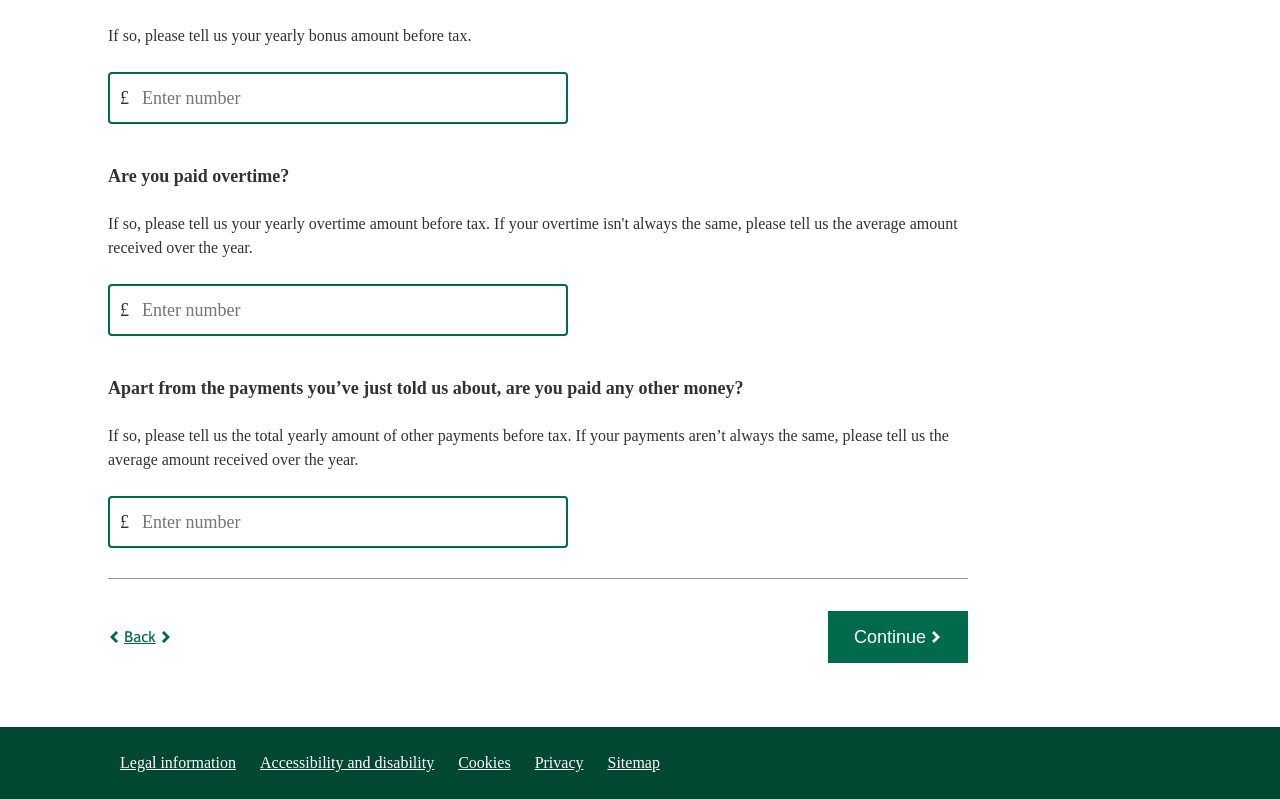
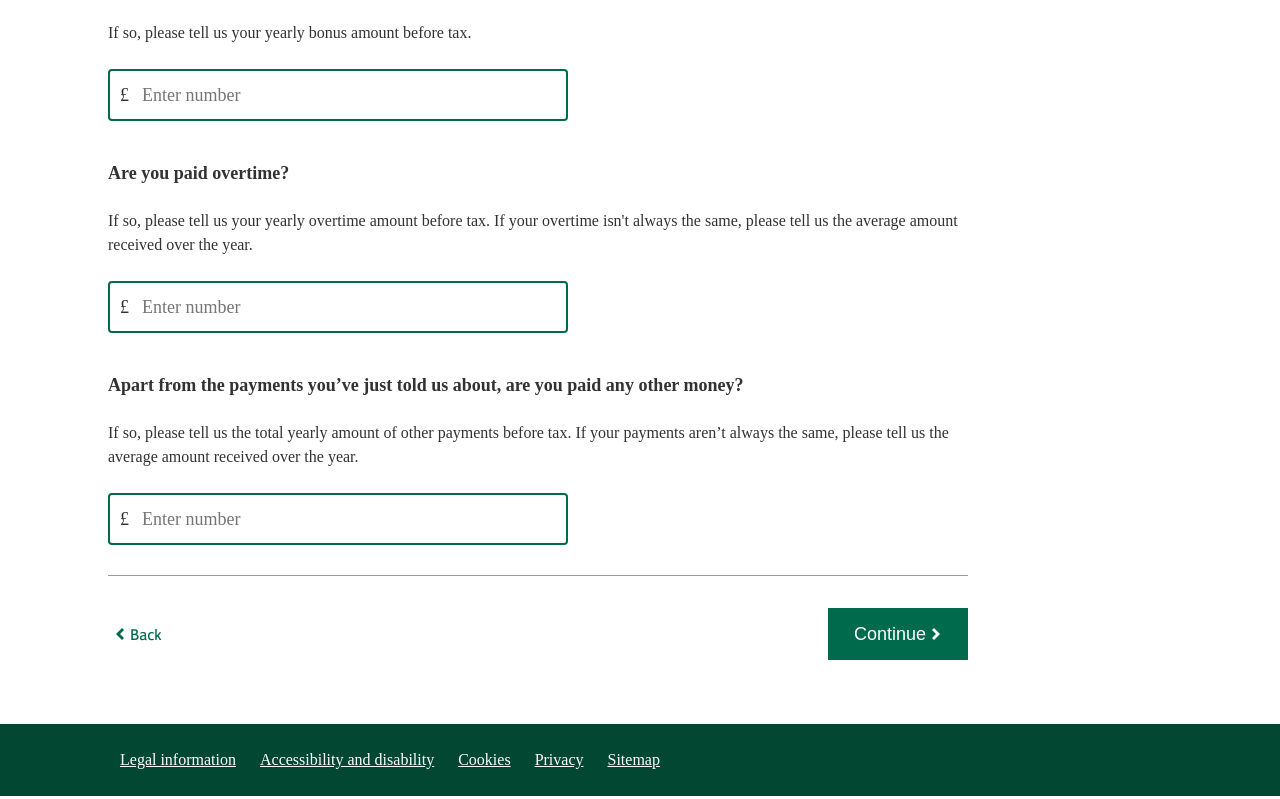
Before and after one commit to horacio-wipro/mortgage-calculator-journey, a React (Vite) app: page /mortgage-screen-3-final in a window 1280 px wide. Shown: the part 1123-1922 px from the top of the page. Built offline with nearby package versions, Linux system fonts and the light colour scheme.

Commit message:
fix back button navigation

```diff
--- a/src/App.tsx
+++ b/src/App.tsx
@@ -27,10 +27,6 @@ function App() {
     let metaDescription = "";
 
     switch (pathname) {
-      case "/":
-        title = "";
-        metaDescription = "";
-        break;
       case "/":
         title = "";
         metaDescription = "";
@@ -76,12 +72,12 @@ function App() {
         element={<MortgageScreen2Final />}
       />
       <Route
+        path="/mortgage-screen-3-final"
+        element={<MortgageScreen3Final />}
+      />
+      <Route
         path="/mortgage-screen-4-final"
         element={<MortgageScreen4Final />}
-      />
-      <Route
-        path="/mortgage-screen-3-final"
-        element={<MortgageScreen3Final />}
       />
       <Route
         path="/mortgage-screen-5-final"
--- a/src/components/Back.module.css
+++ b/src/components/Back.module.css
@@ -25,6 +25,8 @@
   gap: var(--item-spacing-xxs);
   text-align: left;
   font-size: var(--link-size);
+  background: none;
+  border: none;
   color: var(--color-spring-green-21);
   font-family: var(--link);
 }
--- a/src/components/Back.tsx
+++ b/src/components/Back.tsx
@@ -3,25 +3,27 @@ import styles from "./Back.module.css";
 
 export type BackType = {
   className?: string;
+  text?: string;
   iconRight?: boolean;
-  text?: string;
   sVG?: string;
   sVG1?: string;
+  onClick?: () => void;
 };
 
 const Back: FunctionComponent<BackType> = ({
   className = "",
+  text = "Back",
   iconRight = false,
-  text = "Back",
   sVG,
   sVG1,
+  onClick,
 }) => {
   return (
-    <div className={[styles.back, className].join(" ")}>
-      <img className={styles.svgIcon} loading="lazy" alt="" src={sVG} />
-      <a className={styles.back1}>{text}</a>
-      {iconRight && <img className={styles.svgIcon1} alt="" src={sVG1} />}
-    </div>
+    <button className={[styles.back, className].join(" ")} onClick={onClick}>
+      {!iconRight && sVG && <img className={styles.icon} alt="" src={sVG} />}
+      <span>{text}</span>
+      {iconRight && sVG1 && <img className={styles.icon} alt="" src={sVG1} />}
+    </button>
   );
 };
 
--- a/src/pages/MortgageScreen3Final.tsx
+++ b/src/pages/MortgageScreen3Final.tsx
@@ -22,10 +22,16 @@ const MortgageScreen3Final: FunctionComponent = () => {
             text="Back"
             sVG="/svg-2.svg"
             sVG1="/svg2.svg"
+            onClick={() => navigate("/mortgage-screen-2-final")}
           />
           <Container2 />
           <div className={styles.backParent}>
-            <Back iconRight text="Back" sVG="/svg-2.svg" sVG1="/svg2.svg" />
+            <Back
+              iconRight={false}
+              text="Back"
+              sVG="/svg-2.svg"
+              onClick={() => navigate("/mortgage-screen-2-final")}
+            />
             <Button
               className={styles.button}
               property1="Default"
--- a/src/pages/MortgageScreen4Final.tsx
+++ b/src/pages/MortgageScreen4Final.tsx
@@ -22,7 +22,7 @@ const MortgageScreen4Final: FunctionComponent = () => {
             iconRight={false}
             text="Back"
             sVG="/svg-2.svg"
-            sVG1="/svg2.svg"
+            onClick={() => navigate("/mortgage-screen-3-final")}
           />
           <Container1 />
           <div className={styles.backParent}>
@@ -30,7 +30,7 @@ const MortgageScreen4Final: FunctionComponent = () => {
               iconRight={false}
               text="Back"
               sVG="/svg-2.svg"
-              sVG1="/svg2.svg"
+              onClick={() => navigate("/mortgage-screen-3-final")}
             />
             <Button
               className={styles.button}
```
